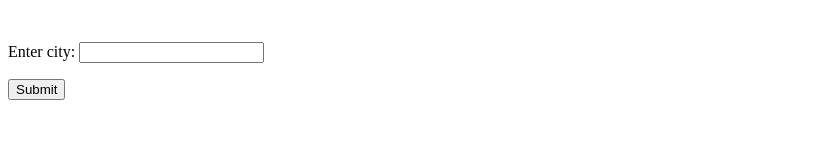
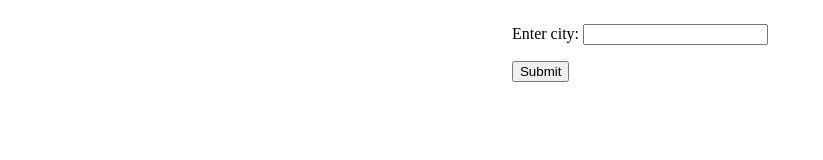
Before and after one commit to smartman15/weather-app, a website built with webpack: page src/template.html in a window 1280 px wide. Shown: the whole page, without its empty margins (0-823 px from the left). Built offline with nearby package versions, Linux system fonts and the light colour scheme.

Commit message:
Wrap img and form in container and center them

```diff
--- a/src/index.js
+++ b/src/index.js
@@ -1,3 +1,5 @@
+import './styles.css';
+
 const submitBtn = document.getElementById('submit');
 const cityInput = document.getElementById('city');
 
--- /dev/null
+++ b/src/styles.css
@@ -0,0 +1,4 @@
+.container{
+    display: flex;
+    justify-content: center;
+}
--- a/src/template.html
+++ b/src/template.html
@@ -6,15 +6,15 @@
     <title>Weather app</title>
 </head>
 <body>
+    <div class="container">
         <img src="#" alt="">
-
         <form onsubmit="event.preventDefault()">
             <p>
                 <label for="city">Enter city:</label>
                 <input type="text" id="city">
             </p>
-
             <input type="submit" id="submit">
         </form>
+    </div>
 </body>
 </html>
```
Lines whose indentation alone changed are shown as unchanged.
